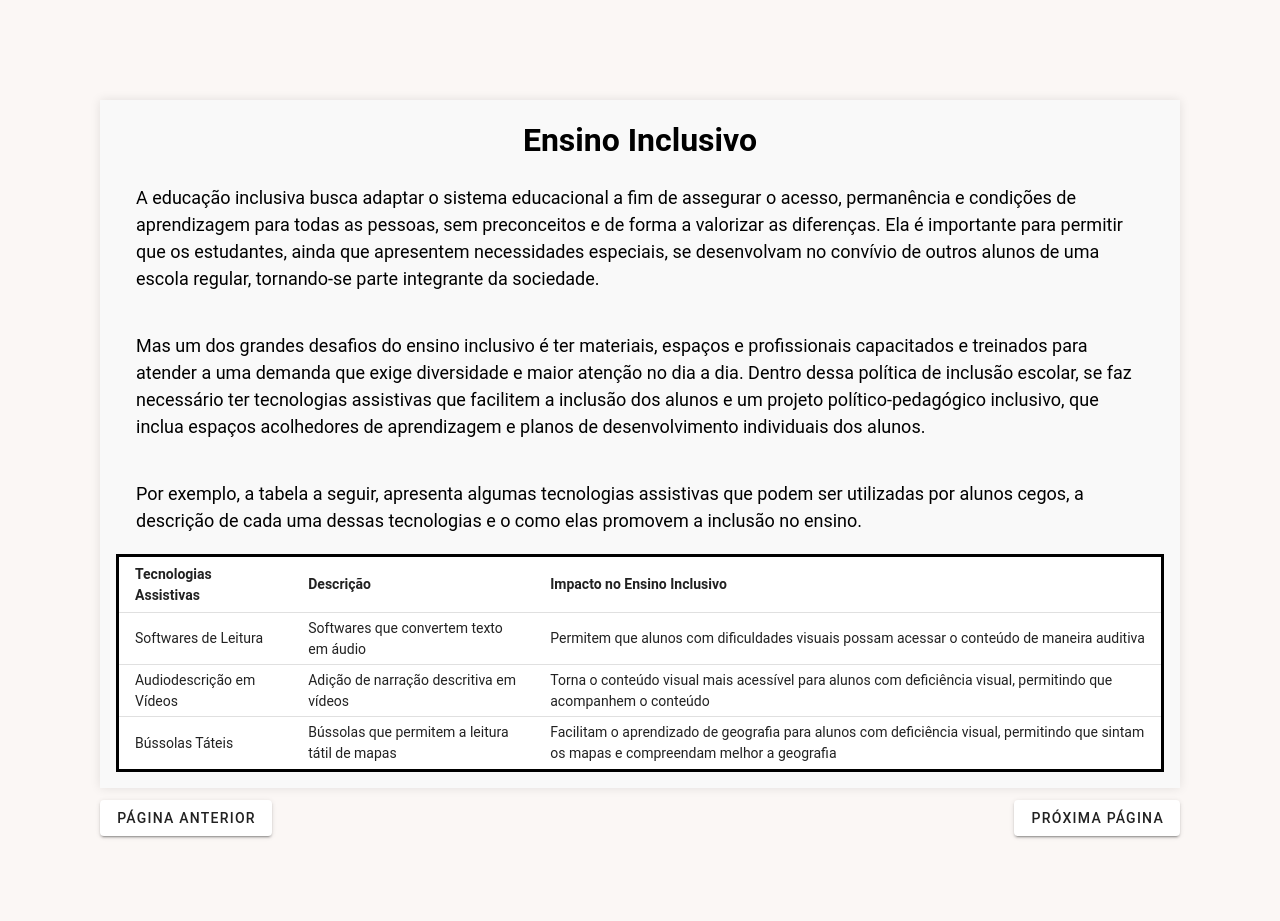
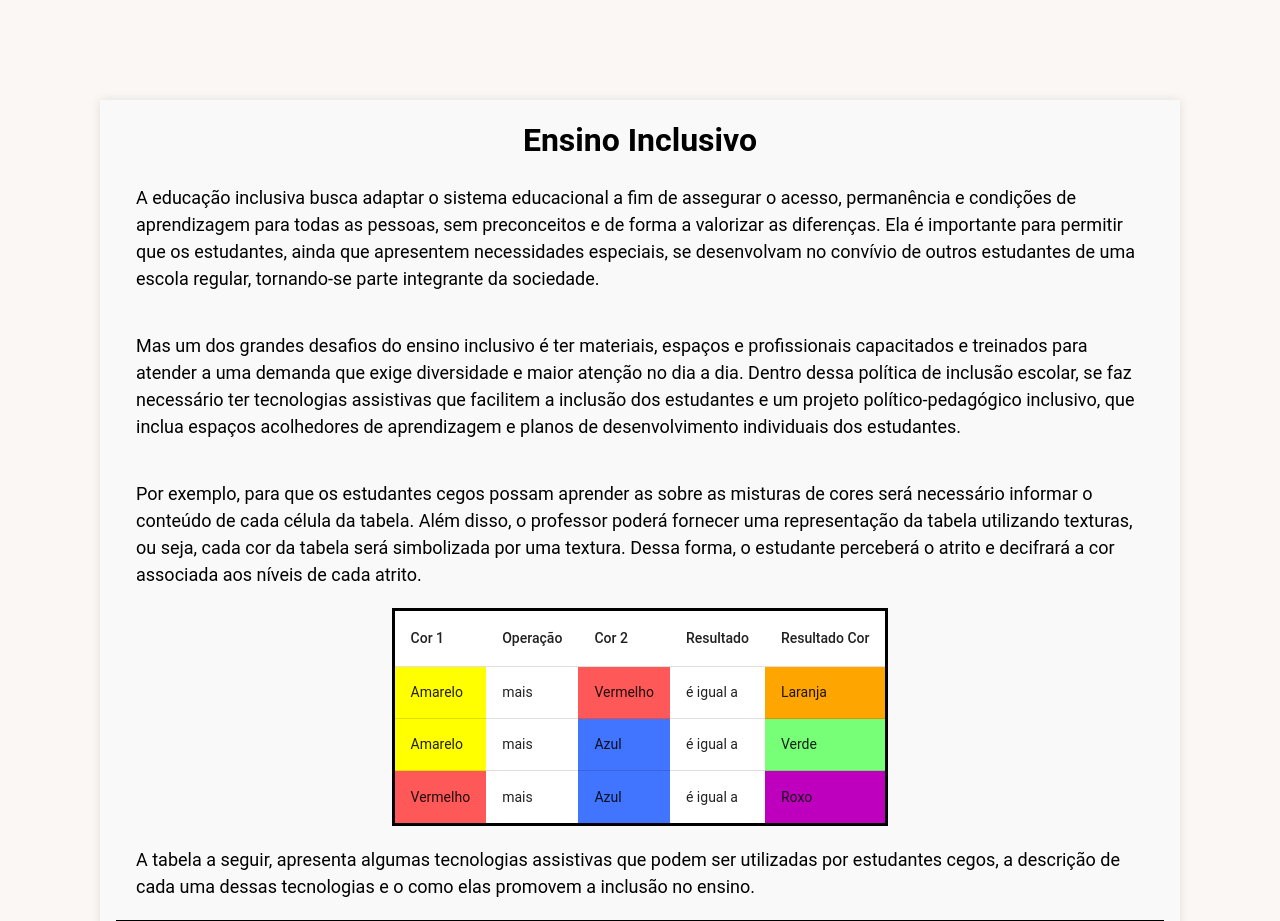
Before and after one commit to GustavoKikey/guideline-project, a Vue app: page /inclusiveeducation in a window 1280 px wide. Shown: the top 921 px of the page. Built offline with nearby package versions, Linux system fonts and the light colour scheme.

Commit message:
[FIX] typos

```diff
--- a/src/components/InclusiveEducation.vue
+++ b/src/components/InclusiveEducation.vue
@@ -11,22 +11,64 @@ import { RouterLink, RouterView } from "vue-router";
         assegurar o acesso, permanência e condições de aprendizagem para todas
         as pessoas, sem preconceitos e de forma a valorizar as diferenças. Ela é
         importante para permitir que os estudantes, ainda que apresentem
-        necessidades especiais, se desenvolvam no convívio de outros alunos de
-        uma escola regular, tornando-se parte integrante da sociedade.
+        necessidades especiais, se desenvolvam no convívio de outros estudantes
+        de uma escola regular, tornando-se parte integrante da sociedade.
       </p>
       <p>
         Mas um dos grandes desafios do ensino inclusivo é ter materiais, espaços
         e profissionais capacitados e treinados para atender a uma demanda que
         exige diversidade e maior atenção no dia a dia. Dentro dessa política de
         inclusão escolar, se faz necessário ter tecnologias assistivas que
-        facilitem a inclusão dos alunos e um projeto político-pedagógico
+        facilitem a inclusão dos estudantes e um projeto político-pedagógico
         inclusivo, que inclua espaços acolhedores de aprendizagem e planos de
-        desenvolvimento individuais dos alunos.
+        desenvolvimento individuais dos estudantes.
       </p>
       <p>
-        Por exemplo, a tabela a seguir, apresenta algumas tecnologias assistivas
-        que podem ser utilizadas por alunos cegos, a descrição de cada uma
-        dessas tecnologias e o como elas promovem a inclusão no ensino.
+        Por exemplo, para que os estudantes cegos possam aprender as sobre as
+        misturas de cores será necessário informar o conteúdo de cada célula da
+        tabela. Além disso, o professor poderá fornecer uma representação da
+        tabela utilizando texturas, ou seja, cada cor da tabela será simbolizada
+        por uma textura. Dessa forma, o estudante perceberá o atrito e decifrará
+        a cor associada aos níveis de cada atrito.
+      </p>
+      <v-table>
+        <thead>
+          <tr>
+            <th class="text-left">Cor 1</th>
+            <th class="text-left">Operação</th>
+            <th class="text-left">Cor 2</th>
+            <th class="text-left">Resultado</th>
+            <th class="text-left">Resultado Cor</th>
+          </tr>
+        </thead>
+        <tbody>
+          <tr>
+            <td class="yellow">Amarelo</td>
+            <td>mais</td>
+            <td class="red">Vermelho</td>
+            <td>é igual a</td>
+            <td class="orange">Laranja</td>
+          </tr>
+          <tr>
+            <td class="yellow">Amarelo</td>
+            <td>mais</td>
+            <td class="blue">Azul</td>
+            <td>é igual a</td>
+            <td class="green">Verde</td>
+          </tr>
+          <tr>
+            <td class="red">Vermelho</td>
+            <td>mais</td>
+            <td class="blue">Azul</td>
+            <td>é igual a</td>
+            <td class="purple">Roxo</td>
+          </tr>
+        </tbody>
+      </v-table>
+      <p>
+        A tabela a seguir, apresenta algumas tecnologias assistivas que podem
+        ser utilizadas por estudantes cegos, a descrição de cada uma dessas
+        tecnologias e o como elas promovem a inclusão no ensino.
       </p>
       <v-table>
         <thead>
@@ -41,7 +83,7 @@ import { RouterLink, RouterView } from "vue-router";
             <td>Softwares de Leitura</td>
             <td>Softwares que convertem texto em áudio</td>
             <td>
-              Permitem que alunos com dificuldades visuais possam acessar o
+              Permitem que estudantes com dificuldades visuais possam acessar o
               conteúdo de maneira auditiva
             </td>
           </tr>
@@ -49,17 +91,17 @@ import { RouterLink, RouterView } from "vue-router";
             <td>Audiodescrição em Vídeos</td>
             <td>Adição de narração descritiva em vídeos</td>
             <td>
-              Torna o conteúdo visual mais acessível para alunos com deficiência
-              visual, permitindo que acompanhem o conteúdo
+              Torna o conteúdo visual mais acessível para estudantes com
+              deficiência visual, permitindo que acompanhem o conteúdo
             </td>
           </tr>
           <tr>
             <td>Bússolas Táteis</td>
             <td>Bússolas que permitem a leitura tátil de mapas</td>
             <td>
-              Facilitam o aprendizado de geografia para alunos com deficiência
-              visual, permitindo que sintam os mapas e compreendam melhor a
-              geografia
+              Facilitam o aprendizado de geografia para estudantes com
+              deficiência visual, permitindo que sintam os mapas e compreendam
+              melhor a geografia
             </td>
           </tr>
         </tbody>
@@ -81,8 +123,41 @@ import { RouterLink, RouterView } from "vue-router";
 </template>
 
 <style scoped>
+.descricao-celula {
+  clip: rect(1px, 1px, 1px, 1px);
+  height: 1px;
+  overflow: hidden;
+  position: absolute;
+  white-space: nowrap;
+  width: 1px;
+}
+
 .v-table {
   border-color: black;
   border-style: solid;
 }
+
+.yellow {
+  background-color: yellow;
+}
+
+.orange {
+  background-color: orange;
+}
+
+.red {
+  background-color: rgb(255, 88, 88);
+}
+
+.blue {
+  background-color: rgb(65, 116, 255);
+}
+
+.green {
+  background-color: rgb(120, 255, 120);
+}
+
+.purple {
+  background-color: rgb(190, 0, 190);
+}
 </style>
--- a/src/components/Introduction.vue
+++ b/src/components/Introduction.vue
@@ -1,14 +1,13 @@
 <script setup>
-import { RouterLink, RouterView } from "vue-router";
+import { RouterLink } from "vue-router";
 </script>
 
 <template>
   <div class="container">
     <v-container>
-      <h1>Lorem Ipsum Dolor Sit Amet</h1>
       <p>
-        O texto apresentará cinco temas: acessibilidade, usabilidade leis
-        relacionados com a acessibilidade, ensino inclusivo e acessibilidade em
+        O texto apresentará cinco temas: acessibilidade, usabilidade, leis
+        relacionadas com a acessibilidade, ensino inclusivo e acessibilidade em
         empresas.
       </p>
       <v-img :width="100" src="../src/assets/glossário.png"></v-img>
```
